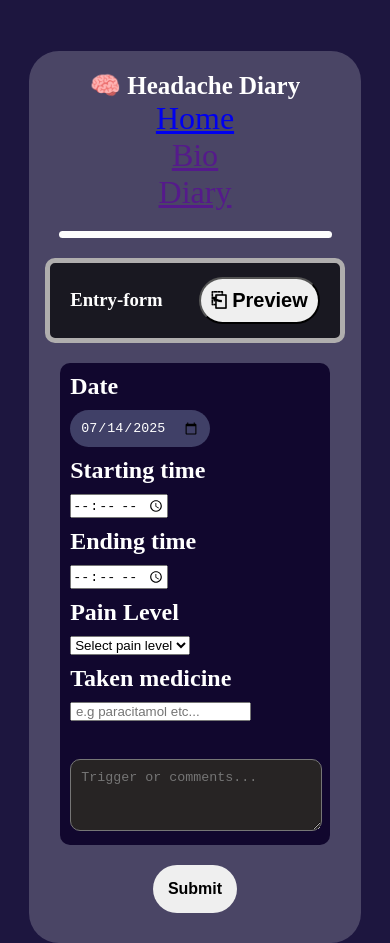
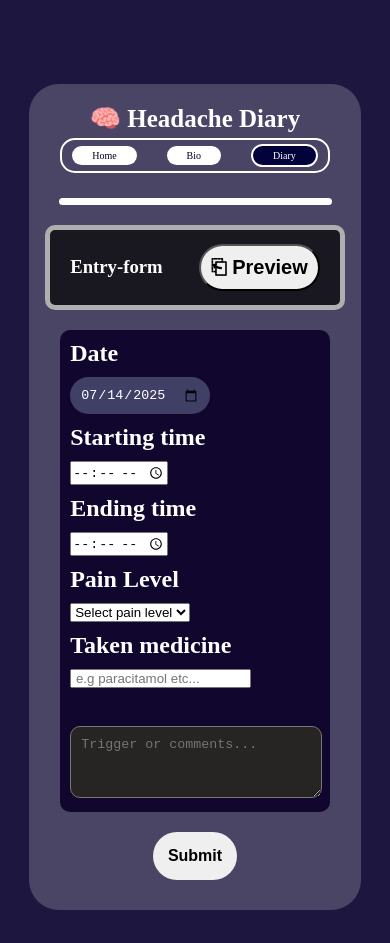
Before and after one commit to ARNAB9669/Headache-Diary, a plain HTML site: page index.html in a window 390 px wide. Shown: the top 943 px of the page. After the commit the page ends 910 px from the top, so only its background shows below. Drawn offline with Linux system fonts and the light colour scheme.

Commit message:
Update style.css

```diff
--- a/style.css
+++ b/style.css
@@ -1,13 +1,13 @@
-*{
+* {
     padding: 0;
     margin: 0;
 }
 
-body{
+body {
     background-color: rgba(8, 1, 45, 0.914);
 }
 
-.hr{
+.hr {
     width: 50vw;
     max-width: 50vw;
     height: 5px;
@@ -16,7 +16,7 @@ body{
     border-radius: 50%;
 }
 
-.grand_parents{
+.grand_parents {
     height: 100vh;
     display: flex;
     justify-content: center;
@@ -24,12 +24,13 @@ body{
     display: flex;
     justify-content: center;
 }
-.parents{
+
+.parents {
     width: 80vw;
     background-color: rgba(255, 255, 255, 0.2);
     margin: auto;
     border-radius: 30px;
-    max-width:  1500px;
+    max-width: 1500px;
     display: flex;
     flex-direction: column;
     gap: 20px;
@@ -38,12 +39,13 @@ body{
 
 }
 
-.child_1{
+.child_1 {
     color: white;
     text-align: center;
     font-size: 2rem;
 }
-.hr_1{
+
+.hr_1 {
     width: 70vw;
     margin: auto;
     height: 7px;
@@ -53,7 +55,7 @@ body{
     border-radius: 30px;
 }
 
-.child_2{
+.child_2 {
 
     width: 80%;
     margin: auto;
@@ -68,21 +70,24 @@ body{
     align-items: center;
 
 }
-.pre{
+
+.pre {
     padding: 10px;
     font-size: 20px;
     border-radius: 30px;
 }
-.pre:hover{
+
+.pre:hover {
     background-color: rgb(31, 3, 3);
     border: none;
     color: white;
     padding: 10px;
     border: 2px solid white;
+    cursor: pointer;
 }
 
 
-.child_3{
+.child_3 {
     background-color: rgb(17, 7, 46);
     width: 80%;
     max-width: 80%;
@@ -91,73 +96,80 @@ body{
     border-radius: 10px;
     display: flex;
     flex-direction: column;
-    gap:10px;
+    gap: 10px;
 
 }
 
 
-.son_1{
+.son_1 {
     color: white;
     display: flex;
     justify-content: space-between;
     align-items: center;
 }
-.hr_2{
+
+.hr_2 {
     margin-left: 7.5vw;
     width: 30vw;
-    max-width:99%;
+    max-width: 99%;
 }
-.input_1{
+
+.input_1 {
     padding: 10px;
     background-color: rgb(64, 64, 103);
     color: white;
     border: none;
     border-radius: 30px;
 }
-.inv_1{
+
+.inv_1 {
     width: fit-content;
     max-width: 100%;
 }
 
-.son_2{
+.son_2 {
     display: flex;
     justify-content: space-between;
     align-items: center;
     color: white;
 }
-.hr_3{
+
+.hr_3 {
     width: 30vw;
     max-width: 98%;
 }
-.h{
+
+.h {
     max-width: 80%;
 }
 
-.son_3{
+.son_3 {
     display: flex;
     justify-content: space-between;
     align-items: center;
     color: white;
 }
-.hr_4{
+
+.hr_4 {
     width: 30vw;
     max-width: 98%;
 }
 
-.son_4{
+.son_4 {
     display: flex;
     justify-content: space-between;
     align-items: center;
     color: white;
 }
-.hr_5{
+
+.hr_5 {
     margin-left: 35px;
     width: 30vw;
     max-width: 98%;
 }
 
 
-.son_5{
+.son_5 {
     display: flex;
     justify-content: space-between;
     align-items: center;
@@ -174,7 +186,8 @@ body{
     border-radius: 10px;
 
 }
-.butt{
+
+.butt {
     padding: 20px 50px;
     margin-bottom: 20px;
     border-radius: 30px;
@@ -183,7 +196,8 @@ body{
     font-weight: 900;
     transition: transform 0.3s ease-in-out;
 }
-.butt:hover{
+
+.butt:hover {
     background-color: rgba(8, 1, 45, 0.914);
     color: white;
     border: 2px solid blue;
@@ -191,17 +205,55 @@ body{
     transition-duration: 0.8s;
 }
 
+.nav {
+    display: flex;
+    justify-content: center;
+    gap: 30px;
+}
+
+.nav {
+    padding: 15px;
+    border: 2px solid white;
+    justify-content: center;
+    align-items: center;
+    margin: 5px;
+    border-radius: 15px;
+}
+
+.navi {
+    color: rgb(0, 1, 30);
+    text-decoration: none;
+    background-color: rgb(255, 255, 255);
+    padding: 4px 40px;
+    border-radius: 30px;
+    text-align: center;
+}
+
+.navi:hover {
+    background-color: rgb(4, 3, 24);
+    border: 4px solid rgb(255, 249, 249);
+    color: white;
+}
+
+.dairy {
+    background-color: rgb(3, 3, 59);
+    border: 2px solid white;
+    color: white;
+}
+
 
 @media screen and (max-width: 768px) {
-    .B{
-        font-size: 25px!important;
+    .B {
+        font-size: 25px !important;
         padding-top: 10px;
     }
-    .grand_parents{
+
+    .grand_parents {
         display: flex;
         justify-content: center;
     }
-    .child_2{
+
+    .child_2 {
         height: 35px;
     }
 
@@ -243,7 +295,7 @@ body{
         width: 100vw;
     }
 
-  .input_6{
+    .input_6 {
         width: 92%;
     }
 
@@ -256,4 +308,33 @@ body{
         padding: 15px;
         font-size: 1rem;
     }
+
+    .nav {
+        padding: 10px;
+        border: 2px solid white;
+        justify-content: center;
+        align-items: center;
+        font-size: 10px;
     }
+
+    .navi {
+        color: rgb(0, 1, 30);
+        text-decoration: none;
+        background-color: rgb(255, 255, 255);
+        padding: 4px 20px;
+        border-radius: 30px;
+        text-align: center;
+    }
+
+    .navi:hover {
+        background-color: rgb(4, 3, 24);
+        border: 4px solid rgb(255, 249, 249);
+        color: white;
+    }
+
+    .dairy {
+        background-color: rgb(3, 3, 59);
+        border: 2px solid white;
+        color: white;
+    }
+}
```
Lines whose indentation alone changed are shown as unchanged.
